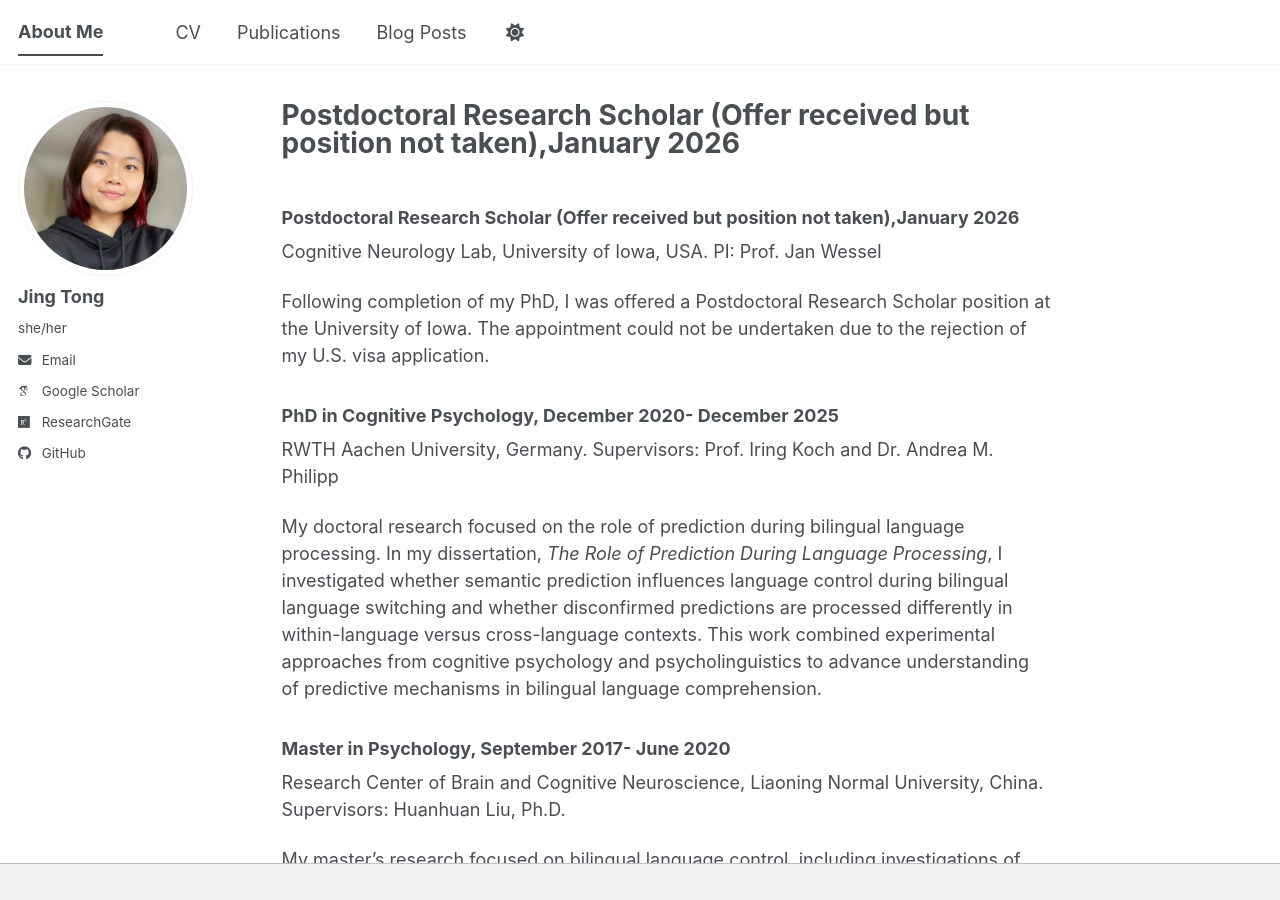
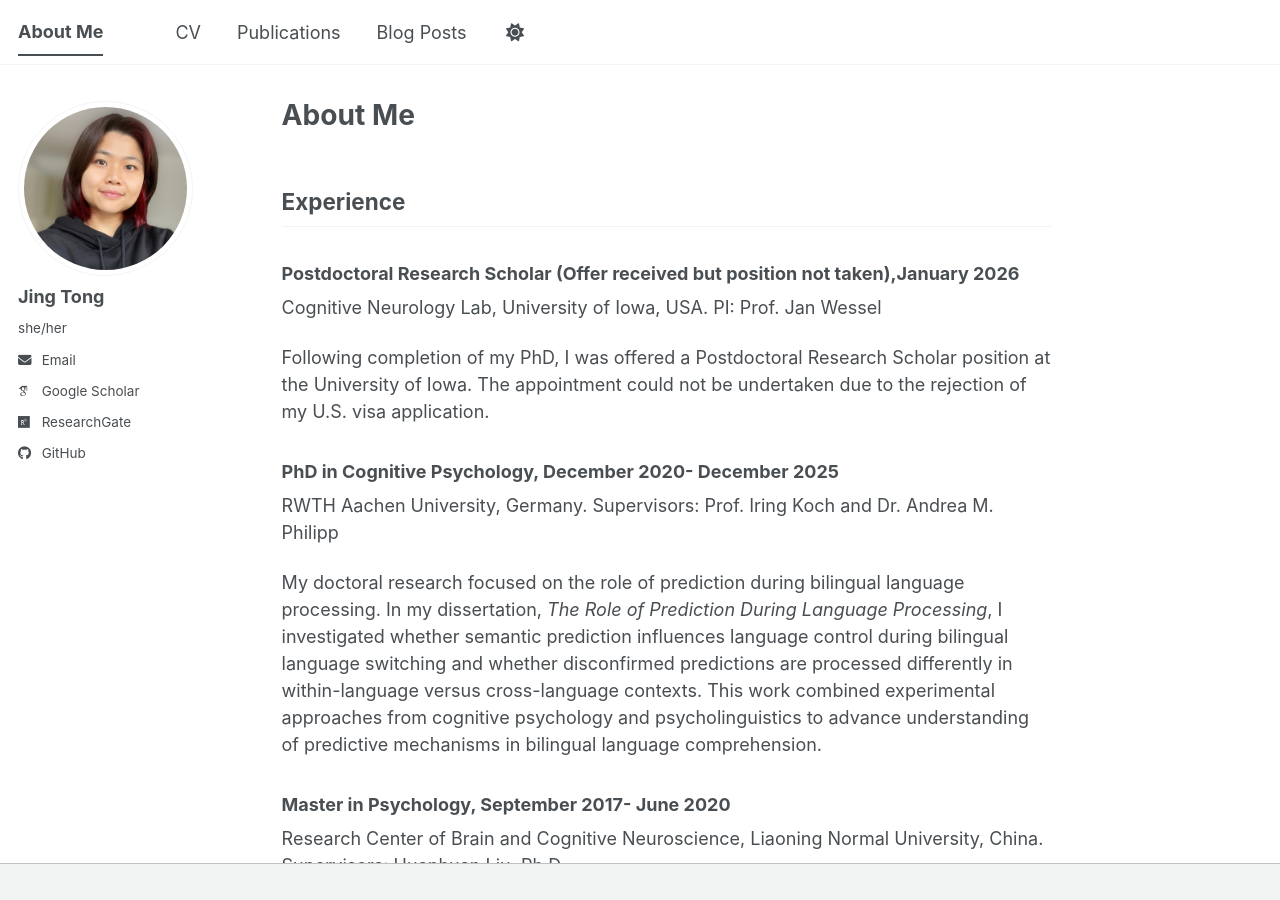
Before and after one commit to JingTong01/jingtong01.github.io, a Jekyll site: the page built from _pages/about.md, in a window 1280 px wide and 900 px high. Built offline with Jekyll 4.4.1, drawn with Linux system fonts in a browser that asks for light colours; some web fonts are replaced; a script bundle is joined from its source files by our own code; library files that are not in the unit come from our copies; our own code applies the rules of GitHub Pages for plain Markdown files.

Commit message:
Update about.md

```diff
--- a/_pages/about.md
+++ b/_pages/about.md
@@ -1,4 +1,5 @@
 ---
+title: "About Me"
 permalink: /
 author_profile: true
 redirect_from:
@@ -6,8 +7,7 @@ redirect_from:
   - /about.html
 ---
 
-
-
+## Experience
 ### Postdoctoral Research Scholar (Offer received but position not taken),January 2026
 Cognitive Neurology Lab, University of Iowa, USA. PI: Prof. Jan Wessel
 
```
